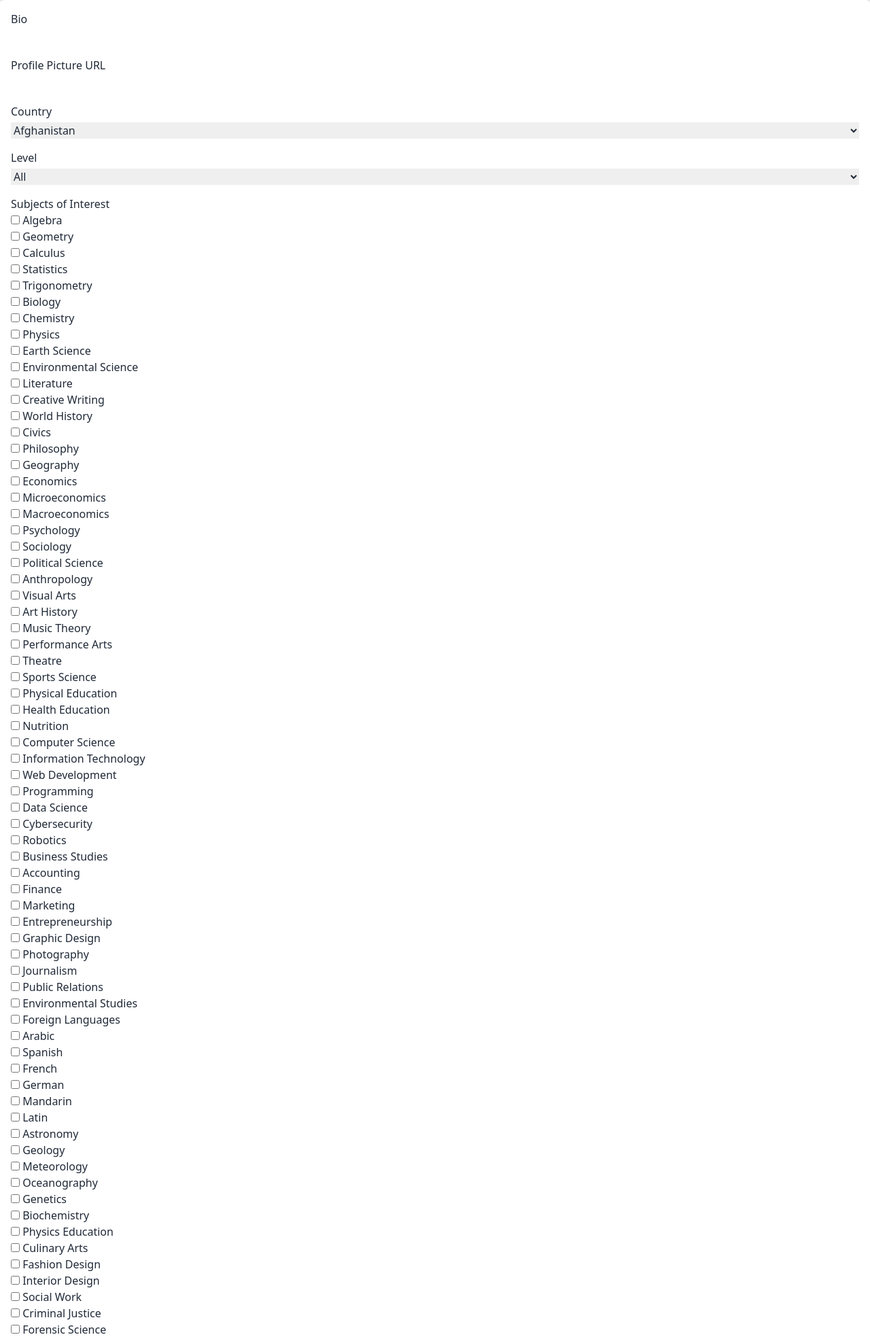
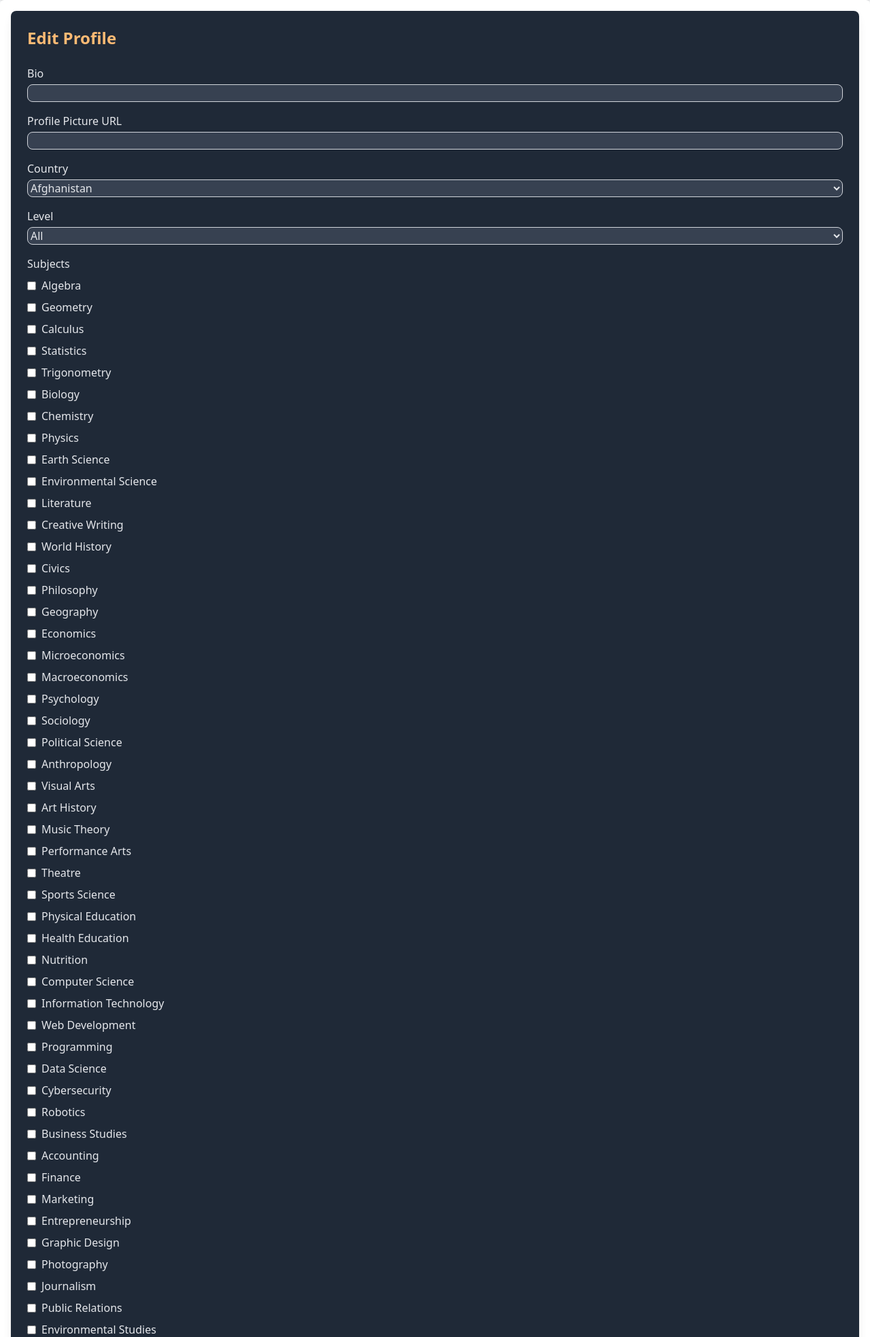
Before and after one commit to hiba-emording/GuideAndSeek, a Flask app: page /profile/edit in a window 1280 px wide. Shown: the part 56-2023 px from the top of the page at 68% size. Run offline with Flask 3, Linux system fonts and the light colour scheme; the visitor is signed in with stand-in values (Sample User, id 1); some libraries are stand-ins or nearby versions.

Commit message:
refine the design for profiles

```diff
--- a/app/templates/edit_profile.html
+++ b/app/templates/edit_profile.html
@@ -2,22 +2,25 @@
 
 {% block content %}
 
-<form id="profile-edit-form" method="POST">
+<div class="w-full p-6 bg-gray-800 rounded-lg shadow-lg">
+    <h2 class="text-2xl font-semibold text-orange-300 mb-6 font-poppins">Edit Profile</h2>
+
+    <form id="profile-edit-form" method="POST" class="w-full">
         {{ profile_form.hidden_tag() }}
 
         <div class="mb-4">
-        {{ profile_form.bio.label }}
-        {{ profile_form.bio(class="form-input mt-1 block w-full") }}
+            {{ profile_form.bio.label(class='block text-gray-200') }}
+            {{ profile_form.bio(class="form-input mt-1 block w-full rounded-lg border border-gray-300 bg-gray-700 text-gray-200 placeholder-gray-400 focus:ring focus:ring-orange-300") }}
         </div>
 
         <div class="mb-4">
-        {{ profile_form.profile_picture.label }}
-        {{ profile_form.profile_picture(class="form-input mt-1 block w-full") }}
+            {{ profile_form.profile_picture.label(class='block text-gray-200') }}
+            {{ profile_form.profile_picture(class="form-input mt-1 block w-full rounded-lg border border-gray-300 bg-gray-700 text-gray-200 placeholder-gray-400 focus:ring focus:ring-orange-300") }}
         </div>
 
         <div class="mb-4">
-        {{ profile_form.country.label }}
-        <select id="country-select" name="country" class="form-input mt-1 block w-full">
+            {{ profile_form.country.label(class='block text-gray-200') }}
+            <select id="country-select" name="country" class="form-input mt-1 block w-full rounded-lg border border-gray-300 bg-gray-700 text-gray-200 focus:ring focus:ring-orange-300">
                 {% for country in countries %}
                     <option value="{{ country }}">{{ country }}</option>
                 {% endfor %}
@@ -25,31 +28,32 @@
         </div>
 
         <div class="mb-4">
-        {{ profile_form.level.label }}
-        {{ profile_form.level(class="form-select mt-1 block w-full") }}
+            {{ profile_form.level.label(class='block text-gray-200') }}
+            {{ profile_form.level(class="form-select mt-1 block w-full rounded-lg border border-gray-300 bg-gray-700 text-gray-200 placeholder-gray-400 focus:ring focus:ring-orange-300") }}
         </div>
 
         <div class="mb-4">
-        {{ profile_form.subject.label }}
-        <div id="subject-checkboxes">
+            <label for="subject" class="block mb-2 text-gray-200">Subjects</label>
+            <div id="subject-checkboxes" class="space-y-2">
                 {% for subject in subjects %}
-                <label>
-                    <input type="checkbox" name="subject" value="{{ subject }}"> {{ subject }}
-                </label><br>
+                    <label class="flex items-center text-gray-200">
+                        <input type="checkbox" name="subject" value="{{ subject }}" class="mr-2 rounded text-purple-600 focus:ring focus:ring-orange-300"> {{ subject }}
+                    </label>
                 {% endfor %}
             </div>
         </div>
 
         <div class="mb-4">
-        <label for="timezone" class="block mb-2">Time Zone</label>
-        <select id="timezone" name="timezone" class="form-input mt-1 block w-full">
+            <label for="timezone" class="block mb-2 text-gray-200">Time Zone</label>
+            <select id="timezone" name="timezone" class="form-input mt-1 block w-full rounded-lg border border-gray-300 bg-gray-700 text-gray-200 focus:ring focus:ring-orange-300">
                 {% for timezone in timezones %}
                     <option value="{{ timezone }}">{{ timezone }}</option>
                 {% endfor %}
             </select>
         </div>
 
-    <button type="submit" class="bg-blue-500 text-white px-4 py-2 rounded mt-4">Save Changes</button>
+        <button type="submit" class="bg-purple-600 hover:bg-purple-700 text-white font-bold px-4 py-2 rounded mt-4 transition duration-200">Save Changes</button>
     </form>
+</div>
 
 {% endblock %}
```
Also changed, not shown: app/templates/profile.html (+33 -22 lines). Lines whose indentation alone changed are shown as unchanged.
